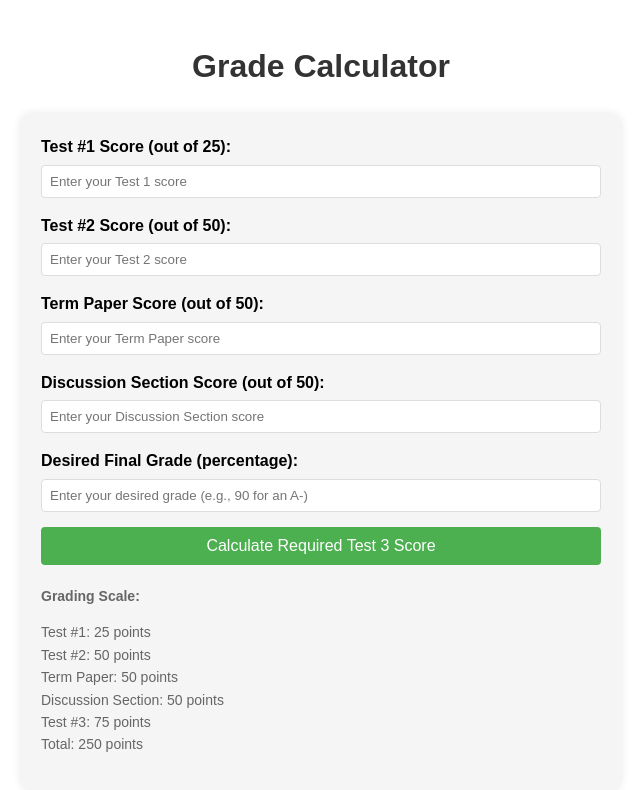
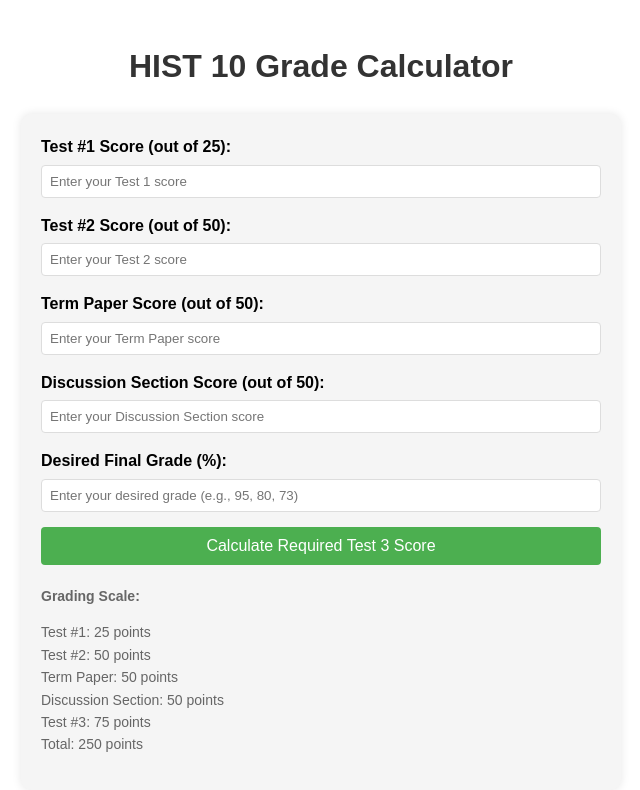
Before and after one commit to zimmshane/zimmshane.github.io, a plain HTML site: page histcalc.html in a window 1280 px wide. Shown: the whole page, without its empty margins (319-959 px from the left). Drawn offline with Linux system fonts and the light colour scheme.

Commit message:
Update histcalc.html

```diff
--- a/histcalc.html
+++ b/histcalc.html
@@ -65,7 +65,7 @@
     </style>
 </head>
 <body>
-    <h1>Grade Calculator</h1>
+    <h1>HIST 10 Grade Calculator</h1>
 
     <div class="calculator">
         <div class="form-group">
@@ -89,8 +89,8 @@
         </div>
 
         <div class="form-group">
-            <label for="desiredGrade">Desired Final Grade (percentage):</label>
-            <input type="number" id="desiredGrade" min="0" max="100" step="0.1" placeholder="Enter your desired grade (e.g., 90 for an A-)">
+            <label for="desiredGrade">Desired Final Grade (%):</label>
+            <input type="number" id="desiredGrade" min="0" max="100" step="0.1" placeholder="Enter your desired grade (e.g., 95, 80, 73)">
         </div>
 
         <button onclick="calculateRequiredScore()">Calculate Required Test 3 Score</button>
@@ -161,8 +161,8 @@
                     `Your current grade without Test 3 is ${((currentPoints / (totalPoints - test3MaxPoints)) * 100).toFixed(2)}%.`;
             } else {
                 resultTextElement.innerHTML = `<strong>To achieve ${desiredGrade}% in the class, you need: </strong>` +
-                    `${requiredTest3Percentage.toFixed(2)}% on Test 3` +
-                    `(${requiredTest3Points.toFixed(2)} out of 75 points)`;
+                    ` ${requiredTest3Percentage.toFixed(2)}% on Test 3` +
+                    ` (${requiredTest3Points.toFixed(2)} out of 75 points)`;
             }
 
             resultElement.style.display = "block";
```
